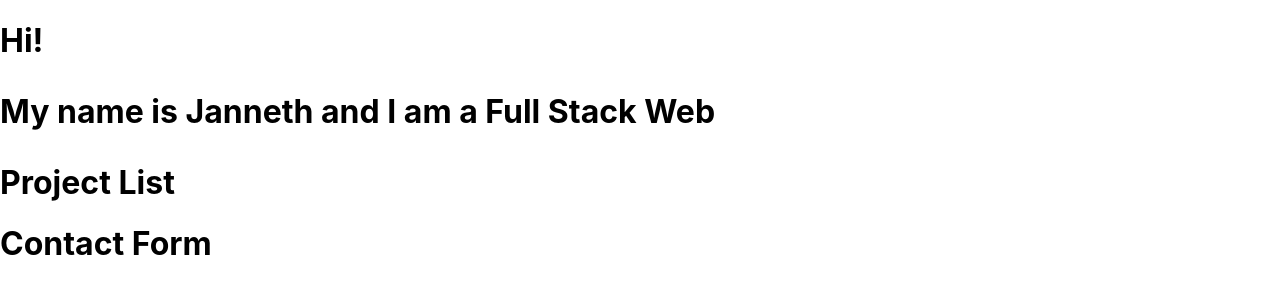
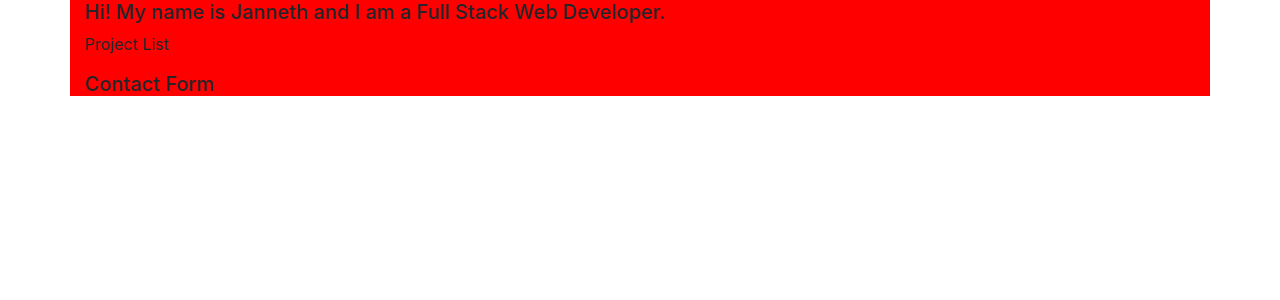
Before and after one commit to jannverduzco/jav-portfolio, a React (Create React App) app: page / in a window 1280 px wide. Shown: the top 300 px of the page. Built offline with nearby package versions, Linux system fonts and the light colour scheme.

Commit message:
Inserted quick content in 3 page.Imported bootstrap in index.js. Added container styling

```diff
--- a/package.json
+++ b/package.json
@@ -6,6 +6,7 @@
     "@testing-library/jest-dom": "^5.11.10",
     "@testing-library/react": "^11.2.6",
     "@testing-library/user-event": "^12.8.3",
+    "bootstrap": "^4.6.0",
     "react": "^17.0.2",
     "react-dom": "^17.0.2",
     "react-scripts": "4.0.3",
--- a/src/App.css
+++ b/src/App.css
@@ -1,38 +1,3 @@
-.App {
-  text-align: center;
+.container {
+    background-color: red;
 }
-
-.App-logo {
-  height: 40vmin;
-  pointer-events: none;
-}
-
-@media (prefers-reduced-motion: no-preference) {
-  .App-logo {
-    animation: App-logo-spin infinite 20s linear;
-  }
-}
-
-.App-header {
-  background-color: #282c34;
-  min-height: 100vh;
-  display: flex;
-  flex-direction: column;
-  align-items: center;
-  justify-content: center;
-  font-size: calc(10px + 2vmin);
-  color: white;
-}
-
-.App-link {
-  color: #61dafb;
-}
-
-@keyframes App-logo-spin {
-  from {
-    transform: rotate(0deg);
-  }
-  to {
-    transform: rotate(360deg);
-  }
-}
--- a/src/App.js
+++ b/src/App.js
@@ -5,7 +5,7 @@ import Contact from "./Componets/Contact";
 
 function App() {
   return (
-    <div>
+    <div className="container">
       <About />
       <Projects />
       <Contact />
--- a/src/Componets/About.js
+++ b/src/Componets/About.js
@@ -1,13 +1,12 @@
-import React from "react"
+import React from "react";
 
 function About(props) {
   return (
-    <div>
-      <h1>Hi!
-        <p>My name is Janneth and I am a Full Stack Web</p>
-      </h1>
-    </div>
-  )
+      <div className="section-container">
+        <h5>Hi! My name is Janneth and I am a Full Stack Web Developer.</h5>
+      </div>
+
+  );
 }
 
 export default About;
--- a/src/Componets/Contact.js
+++ b/src/Componets/Contact.js
@@ -3,7 +3,7 @@ import React from "react"
 function Contact(props) {
   return (
     <div>
-      <h1>Contact Form</h1>
+      <h5>Contact Form</h5>
     </div>
   )
 }
--- a/src/Componets/Projects.js
+++ b/src/Componets/Projects.js
@@ -3,7 +3,7 @@ import React from "react"
 function Projects(props) {
   return (
     <div>
-      <h1>Project List</h1>
+      <p>Project List</p>
     </div>
   )
 }
--- a/src/index.js
+++ b/src/index.js
@@ -2,6 +2,7 @@ import React from 'react';
 import ReactDOM from 'react-dom';
 import './index.css';
 import App from './App';
+import 'bootstrap/dist/css/bootstrap.min.css';
 
 ReactDOM.render(
   <React.StrictMode>
```
Also changed, not shown: 1 other file (tests, documents, lock files or other folders).
